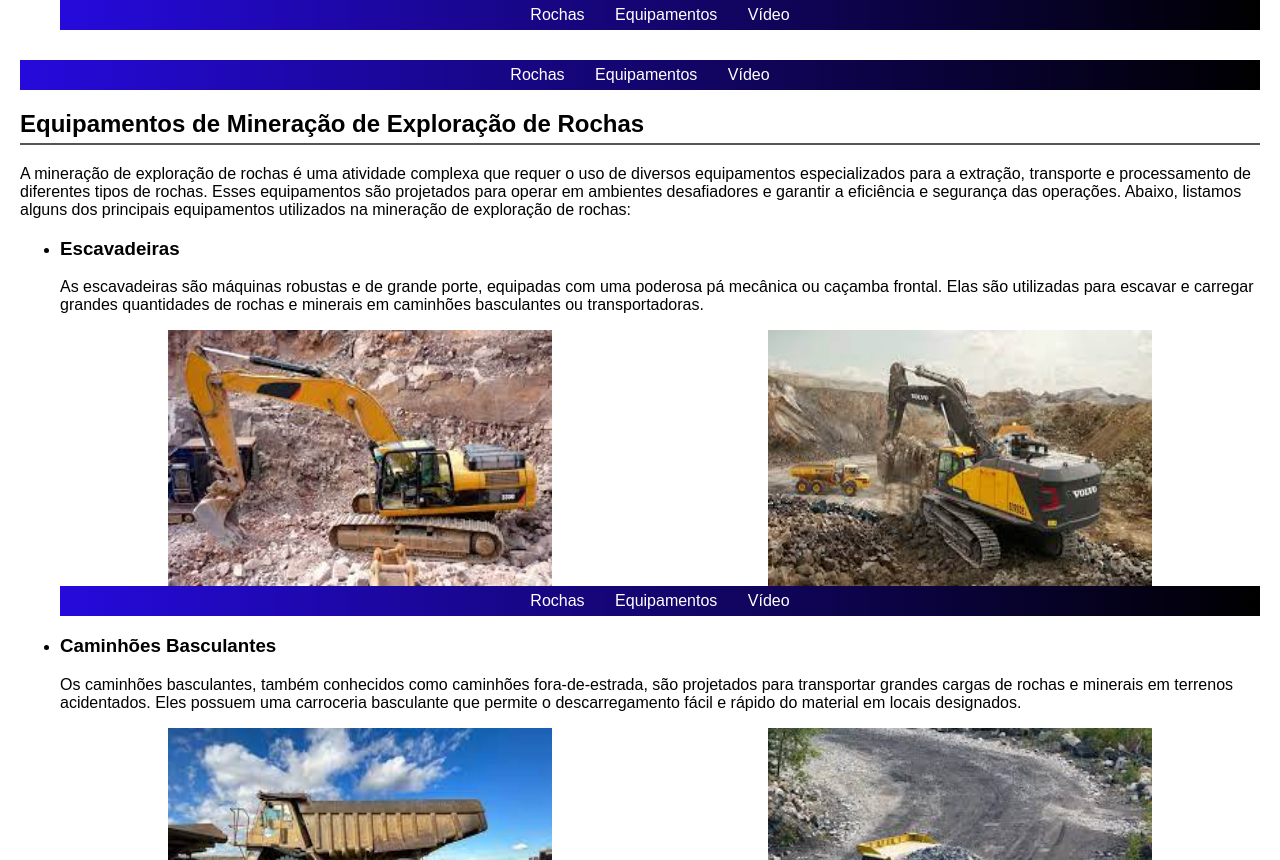
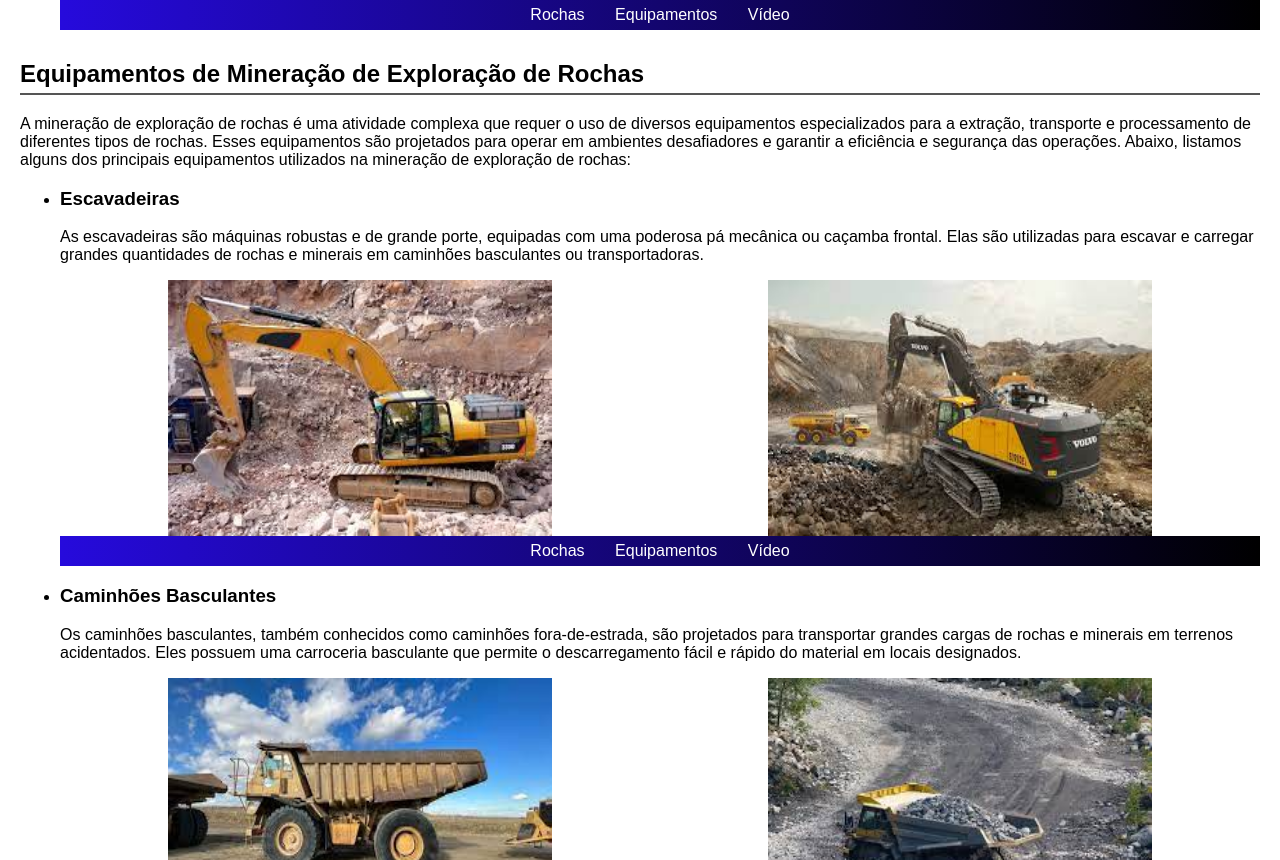
Before and after one commit to fernandofd/interdiciplinarWebMineracao, a plain HTML site: page index.html in a window 1280 px wide. Shown: the part 6760-7620 px from the top of the page. Drawn offline with Linux system fonts and the light colour scheme.

Commit message:
Add files via upload

```diff
--- a/index.html
+++ b/index.html
@@ -363,12 +363,7 @@
             </section>
         </div>
 
-        <nav>
 
-            <a href="#rochas">Rochas</a>
-            <a href="#equipamentos">Equipamentos</a>
-            <a href="#meus-videos">Vídeo</a>
-        </nav>
         <section id="equipamentos">
             <h2>Equipamentos de Mineração de Exploração de Rochas</h2>
             <p>A mineração de exploração de rochas é uma atividade complexa que requer o uso de diversos equipamentos
@@ -383,7 +378,7 @@
                     <p>As escavadeiras são máquinas robustas e de grande porte, equipadas com uma poderosa pá mecânica
                         ou caçamba frontal. Elas são utilizadas para escavar e carregar grandes quantidades de rochas e
                         minerais em caminhões basculantes ou transportadoras.</p>
-                        <div class="divimg">
+                    <div class="divimg">
                     <img src="./Escavadeiras.jpg" alt="Escavadeira">
                     <img src="./Escavadeiras2.jpg" alt="Escavadeira">
 
```
